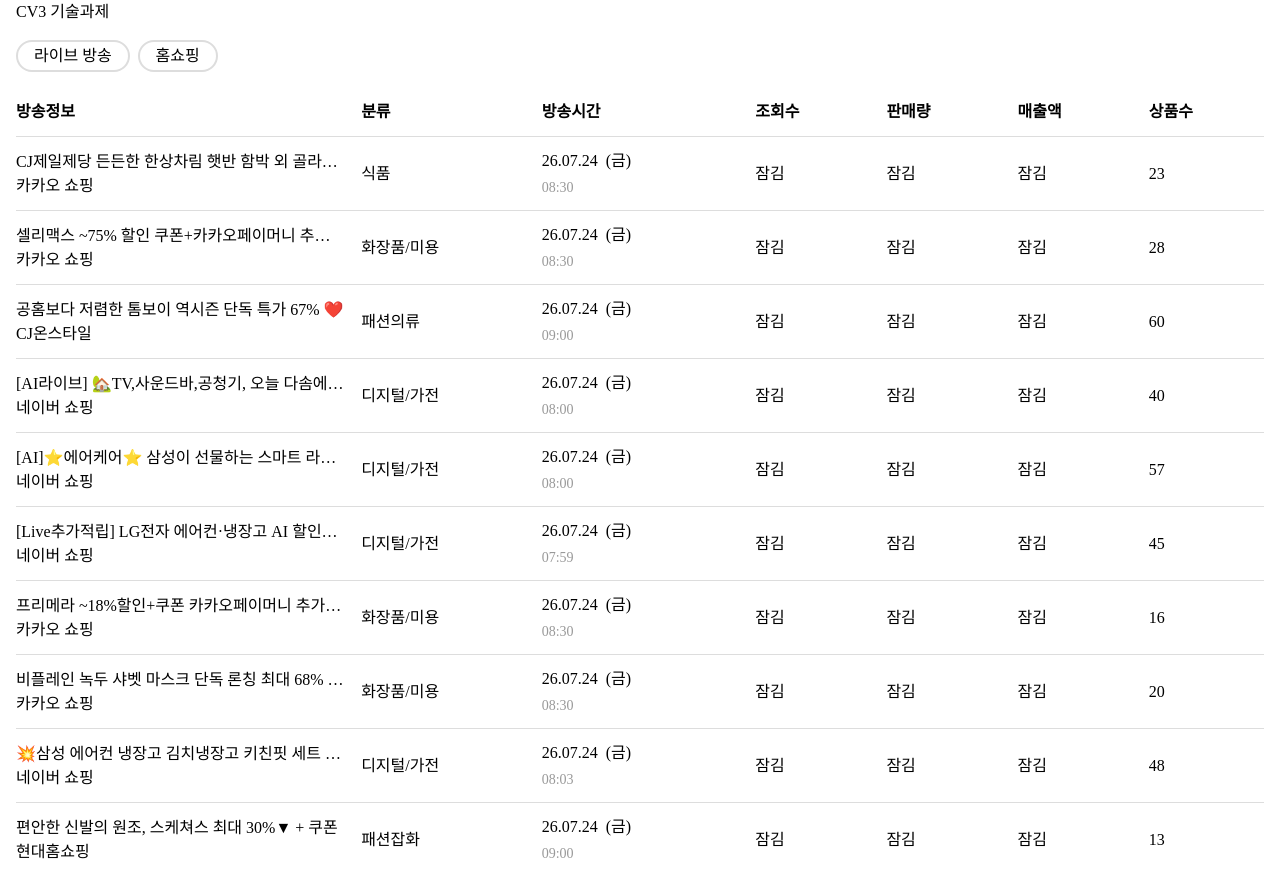
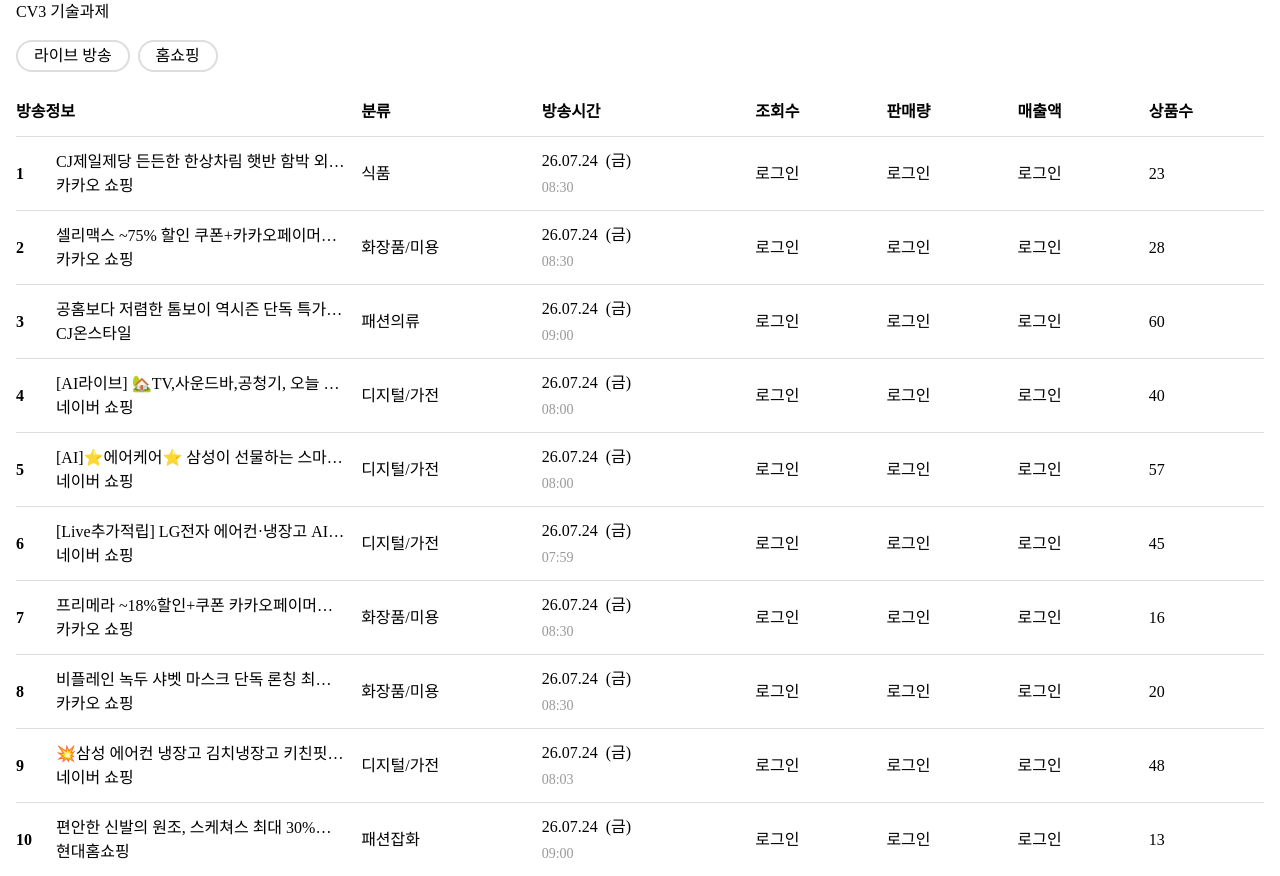
Before and after one commit to LDH9276/cv3-project, a React (Vite) app: page / in a window 1280 px wide. Built offline with nearby package versions, Linux system fonts and the light colour scheme; a small style sheet from the web is missing.

Commit message:
refactor: 아이템 순서 추가 및 스타일링

```diff
--- a/src/App.css
+++ b/src/App.css
@@ -43,7 +43,19 @@ main{
 }
 
 .title-wrap{
+  display: flex;
+  align-items: center;
+  gap: 1em;
+}
+
+.item-rank{
   display: block;
+  width: 24px;
+  font-weight: 600;
+  flex-shrink: 0;
+}
+
+.item-title-wrap{
   min-width: 0;
   overflow: hidden;
   text-overflow: ellipsis;
--- a/src/components/ItemList.tsx
+++ b/src/components/ItemList.tsx
@@ -26,7 +26,7 @@ function DataValue({ value }: DataValueProps) {
             onClick={() => setIsHintOpen((current) => !current)}
             type='button'
           >
-            잠김
+            로그인
           </button>
           {isHintOpen && (
             <div aria-live='polite' className='locked-hint' id={hintId}>
@@ -74,8 +74,11 @@ function ItemList({ broadcastType, items }: ItemListProps) {
           {items.slice(0, 10).map((item) => (
             <li key={item.id}>
               <div className='title-wrap'>
-                <p className='item-title'>{item.title}</p>
-                <p className='item-platform'>{item.platformName}</p>
+                <p className="item-rank">{item.rank}</p>
+                <div className="item-title-wrap">
+                  <p className='item-title'>{item.title}</p>
+                  <p className='item-platform'>{item.platformName}</p>
+                </div>
               </div>
               <span>{item.category}</span>
               <div className='broadcast-datetime'>
```
